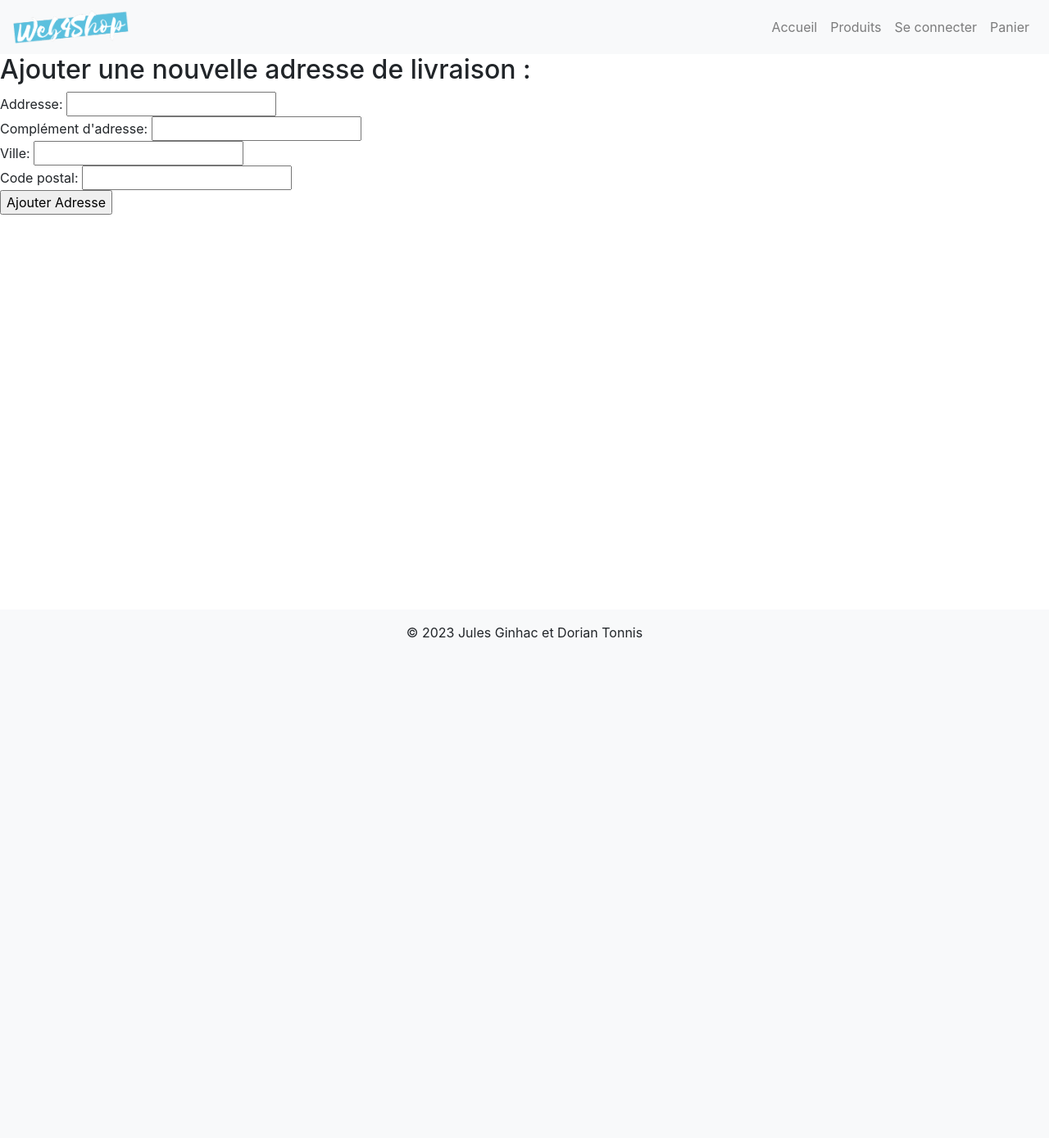
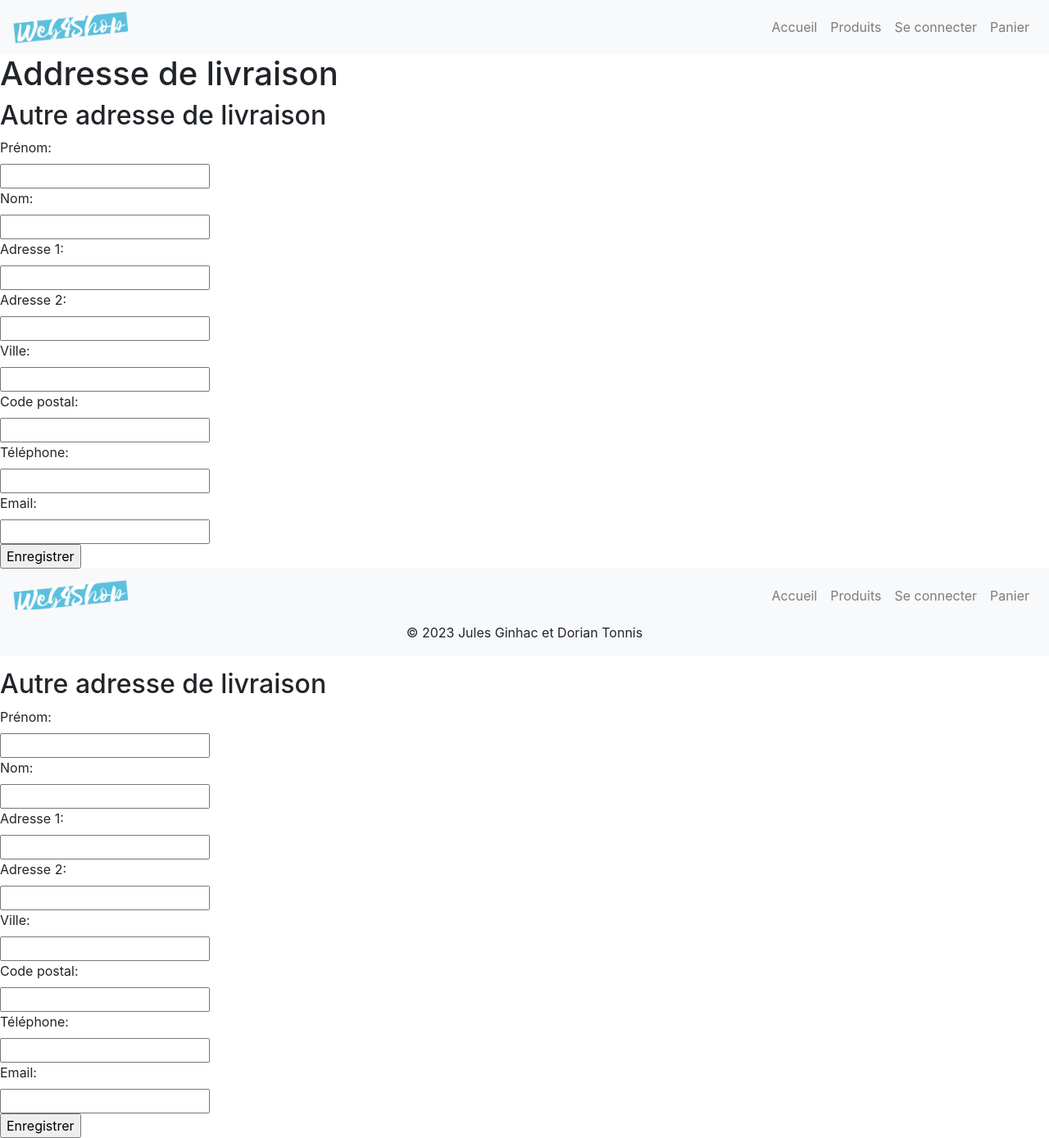
Before and after one commit to Dorian-T/ISIWeb4Shop, a PHP site: page /index.php?action=livraison in a window 1280 px wide. Shown: the whole page at 82% size. Before the commit the page ends 779 px from the top, so only its background shows below. Run offline with PHP 8.4, Linux system fonts and the light colour scheme; data that the repository does not hold is empty; some libraries are stand-ins or nearby versions.

Commit message:
livraison.twig

```diff
--- a/controller/LivraisonController.php
+++ b/controller/LivraisonController.php
@@ -18,18 +18,20 @@ class LivraisonController {
      * @return array|false Les détails de l'adresse de livraison ou false si l'utilisateur n'est pas connecté.
      */
     public function getDeliveryAddressForLoggedInUser() {
-
-        $customer = (isset($_SESSION['customer_id'])) ? $this->userModel->getCustomer(intval($_SESSION['customer_id'])) : null;
-
-        if ($customer_id) {
-            return $this->livraison_model->getAddressByCustomer($customer_id);
-        } else {
-            return false;
+        if (isset($_SESSION['customer_id'])) {
+            $customerId = $_SESSION['customer_id'];
+            return $this->livraison_model->getAddressByCustomer($customerId);
+        }
+        else if ($_SERVER['REQUEST_METHOD'] === 'POST') {
+            $sessionId = session_id();
+            $address = $_POST;
+            $this->livraison_model->addDeliveryAddress($address, null, $sessionId);
         }
 
         $template = $this->twig->load('livraison.twig');
-        echo $template->render(array('delivery_address' => $delivery_address));
+        echo $template->render(array());
     }
+
 
     /**
      * Affiche l'adresse de livraison de l'utilisateur connecté ou permet à l'utilisateur d'ajouter une nouvelle adresse.
--- a/controller/Payement_controller.php
+++ b/controller/Payement_controller.php
@@ -7,6 +7,7 @@ class Payement_controller {
 
     public function __construct() {
         $this->payement_model = new Payement_model();
+        $this->user_model = new User_model();
     }
 
     function Payement() {
@@ -27,20 +28,22 @@ class Payement_controller {
                     header('Location: https://www.paypal.com/fr/home');
                     break;
                 case 'cb':
+                    $customer = (isset($_SESSION['customer_id'])) ? $this->user_model->getCustomer(intval($_SESSION['customer_id'])) : null;
                     $loader = new Twig\Loader\FilesystemLoader('view');
                     $twig = new Twig\Environment($loader);
                     $template = $twig->load('cb.twig');
-                    echo $template->render(array());
+                    echo $template->render(array('customer' => $customer));
                     exit();
                     break;
                 case 'cheque':
                     header('Location: facturePDF.php');
                     break;
                 case 'virement':
+                    $customer = (isset($_SESSION['customer_id'])) ? $this->user_model->getCustomer(intval($_SESSION['customer_id'])) : null;
                     $loader = new Twig\Loader\FilesystemLoader('view');
                     $twig = new Twig\Environment($loader);
                     $template = $twig->load('virement.twig');
-                    echo $template->render(array());
+                    echo $template->render(array('customer' => $customer));
                     exit();
                     break;
                 default:
--- a/model/model.php
+++ b/model/model.php
@@ -420,9 +420,9 @@ class Livraison_model {
     /**
      * Ajoute une nouvelle adresse de livraison pour un client.
      */
-    public function addDeliveryAddress($customer_id, $address) {
+    public function addDeliveryAddress($address, $customerId=null, $sessionId=null) {
         $sql = "INSERT INTO delivery_addresses (id, firstname, lastname, add1, add2, city, postcode, phone, email) VALUES (?, ?, ?, ?, ?, ?, ?, ?, ?)";
         $data=self::$connexion->prepare($sql);
-		$data->execute([$customer_id, $address['firstname'], $address['lastname'], $address['add1'], $address['add2'], $address['city'], $address['postcode'], $address['phone'], $address['email']]);
+		$data->execute([$customerId, $address['firstname'], $address['lastname'], $address['add1'], $address['add2'], $address['city'], $address['postcode'], $address['phone'], $address['email']]);
     }
 }
--- a/view/livraison.twig
+++ b/view/livraison.twig
@@ -3,17 +3,39 @@
 {% block title %}IsiWeb4Shop{% endblock %}
 
 {% block content %}
+    <h1>Addresse de livraison</h1>
     {% if delivery_address %}
-        <h2>Adresse de livraison existante :</h2>
-        <p>{{ delivery_address.add1 }}, {{ delivery_address.add2 }}, {{ delivery_address.city }}, {{ delivery_address.postcode }}</p>
-    {% else %}
-        <h2>Ajouter une nouvelle adresse de livraison :</h2>
-        <form method='post' action='ajouter_adresse.php'>
-            Addresse: <input type='text' name='add1'><br>
-            Complément d'adresse: <input type='text' name='add2'><br>
-            Ville: <input type='text' name='city'><br>
-            Code postal: <input type='text' name='postcode'><br>
-            <input type='submit' value='Ajouter Adresse'>
+        <h2>Choissir adresse existante :</h2>
+        <form method='post' action='index.php?action=payement'>
+            <p> Nom: {{ delivery_address.forname }}  </p>
+            <p> Prénom: {{ delivery_address.surname }}  </p>
+            <p> Addresse: {{ delivery_address.add1 }}  </p>
+            <p> Complément d'adresse: {{ delivery_address.add2 }}  </p>
+            <p> Ville: {{ delivery_address.add3 }}  </p>
+            <p> Code postal: {{ delivery_address.postcode }}  </p>
+            <input type='submit' value='Choisir'>
         </form>
     {% endif %}
+    <h2>Autre adresse de livraison</h2>
+        <form action="index.php?action=payement" method="post">
+        <label for="firstname">Prénom:</label><br>
+        <input type="text" id="firstname" name="firstname" value="{{ delivery_address.surname }}"><br>
+        <label for="lastname">Nom:</label><br>
+        <input type="text" id="lastname" name="lastname" value="{{ delivery_address.forname }}"><br>
+        <label for="add1">Adresse 1:</label><br>
+        <input type="text" id="add1" name="add1" value="{{ delivery_address.add1 }}"><br>
+        <label for="add2">Adresse 2:</label><br>
+        <input type="text" id="add2" name="add2" value="{{ delivery_address.add2 }}"><br>
+        <label for="city">Ville:</label><br>
+        <input type="text" id="city" name="city" value="{{ delivery_address.add3 }}"><br>
+        <label for="postcode">Code postal:</label><br>
+        <input type="text" id="postcode" name="postcode" value="{{ delivery_address.postcode }}"><br>
+        <label for="phone">Téléphone:</label><br>
+        <input type="text" id="phone" name="phone" value="{{ delivery_address.phone }}"><br>
+        <label for="email">Email:</label><br>
+        <input type="text" id="email" name="email" value="{{ delivery_address.email }}"><br>
+        <input type="submit" value="Enregistrer">
+    </form>
+
+
 {% endblock %}
```
Also changed, not shown: 1 other file.
